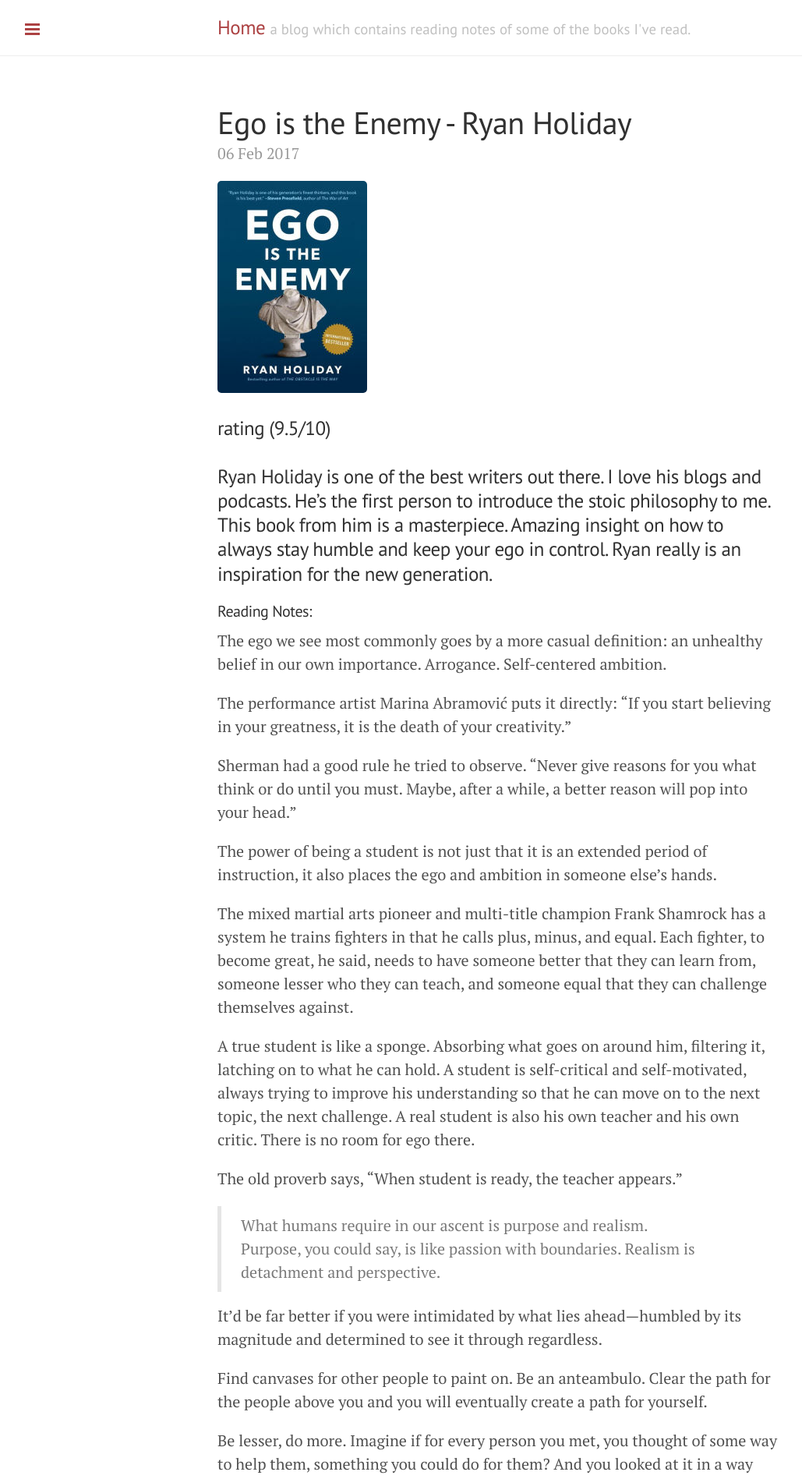
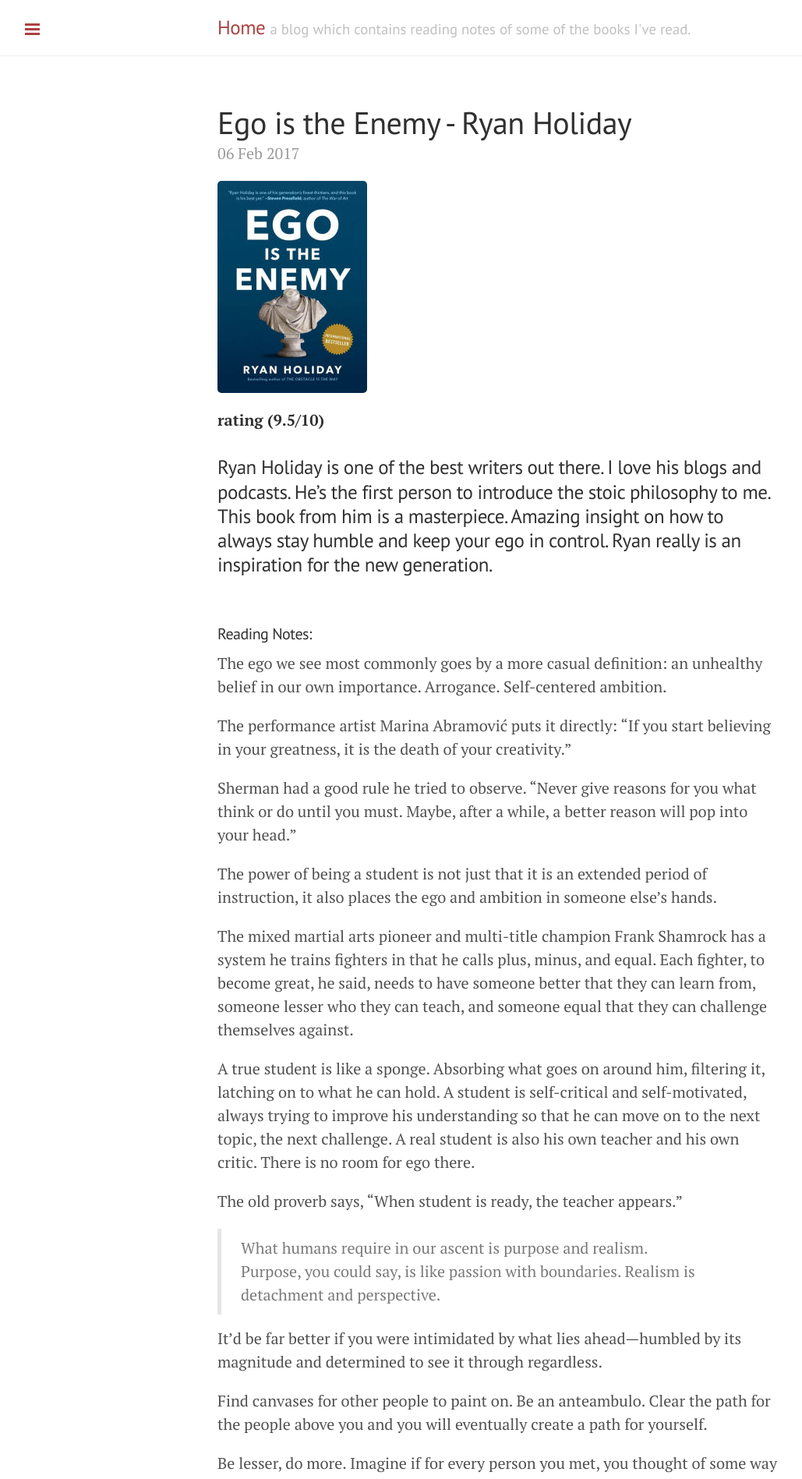
Before and after one commit to alamgirqazi/blog, a Jekyll site: the page built from _posts/2017-02-06-EgoIsTheEnemy.md, in a window 1280 px wide. Shown: the top 1897 px of the page at 78% size, without its empty margins (1-1030 px from the left). Built offline with Jekyll 4.4.1, drawn with Linux system fonts in a browser that asks for light colours.

```diff
--- a/_posts/2017-02-06-EgoIsTheEnemy.md
+++ b/_posts/2017-02-06-EgoIsTheEnemy.md
@@ -6,9 +6,11 @@
 
 ![Ego is the Enemy - Ryan Holiday](public/Ego is the enemy - Ryan Holiday.jpg "Ego is the enemy - Ryan Holiday")
 
-### rating (9.5/10)
+**rating (9.5/10)**
 
 ### Ryan Holiday is one of the best writers out there. I love his blogs and podcasts. He's the first person to introduce the stoic philosophy to me. This book from him is a masterpiece. Amazing insight on how to always stay humble and keep your ego in control. Ryan really is an inspiration for the new generation.
+
+<br>
 
 #### Reading Notes:
 
```
